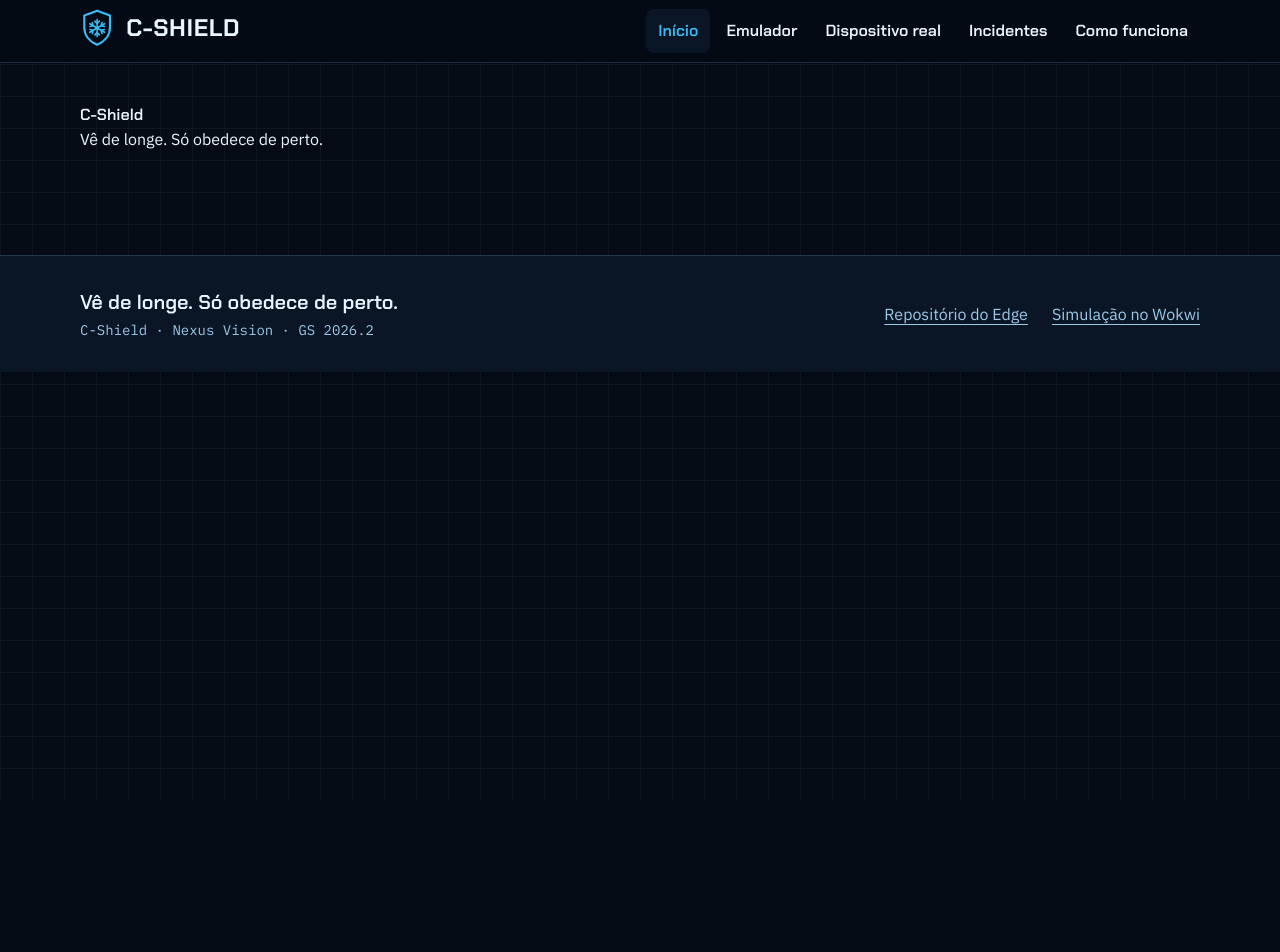
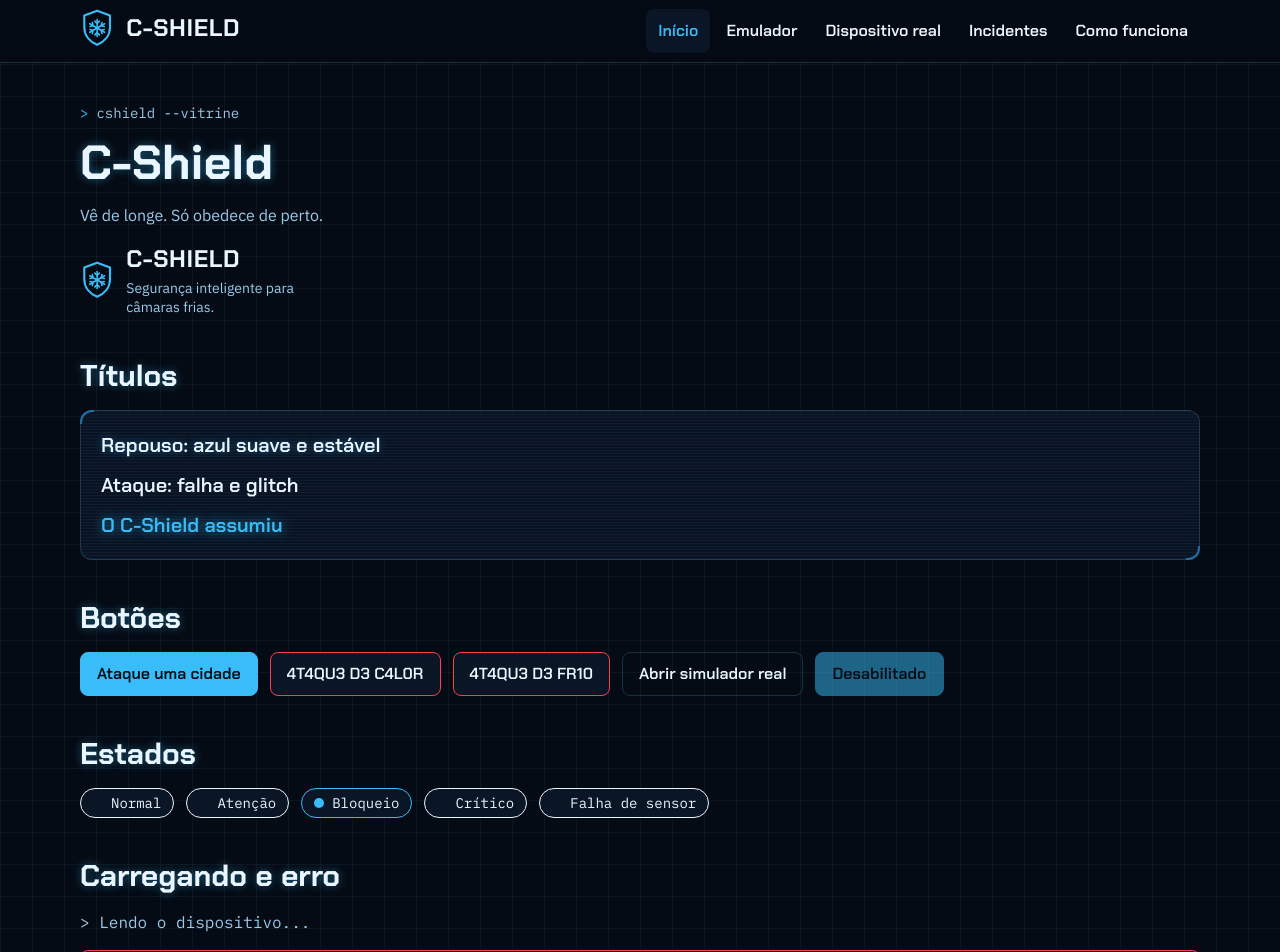
Before and after one commit to NexusDev-Team/WebFront-GS, a React (Vite) app: page / in a window 1280 px wide. Shown: the top 952 px of the page. Before the commit the page ends 800 px from the top, so only its background shows below. Built offline with nearby package versions, Linux system fonts and the light colour scheme.

Commit message:
feat(ui): mostra a vitrine provisoria dos componentes

```diff
--- a/src/pages/Inicio.jsx
+++ b/src/pages/Inicio.jsx
@@ -9,12 +9,66 @@
  *   Nicolas Cinel — RM572940
  */
 
-// Página Inicio (provisória, T6).
+// Página inicial PROVISÓRIA (T7): vitrine dos componentes de ui/ com os tokens.
+// O scrollytelling de verdade entra no T18.
+import BotaoLed from '../components/ui/BotaoLed.jsx'
+import Carregando from '../components/ui/Carregando.jsx'
+import ErroMensagem from '../components/ui/ErroMensagem.jsx'
+import Logo from '../components/ui/Logo.jsx'
+import PainelVidro from '../components/ui/PainelVidro.jsx'
+import PromptTerminal from '../components/ui/PromptTerminal.jsx'
+import StatusBadge from '../components/ui/StatusBadge.jsx'
+import TituloLed from '../components/ui/TituloLed.jsx'
+
+const ESTADOS = ['NORMAL', 'ATENCAO', 'BLOQUEIO', 'CRITICO', 'FALHA_SENSOR']
+
 export default function Inicio() {
   return (
-    <section>
-      <h1>C-Shield</h1>
-      <p>Vê de longe. Só obedece de perto.</p>
-    </section>
+    <div className="flex flex-col gap-10">
+      <section className="flex flex-col gap-4">
+        <PromptTerminal cursor>cshield --vitrine</PromptTerminal>
+        <TituloLed nivel={1}>C-Shield</TituloLed>
+        <p className="max-w-prose text-gelo-300">Vê de longe. Só obedece de perto.</p>
+        <Logo variante="completa" />
+      </section>
+
+      <section className="flex flex-col gap-4">
+        <TituloLed nivel={2}>Títulos</TituloLed>
+        <PainelVidro scanlines className="flex flex-col gap-3 p-5">
+          <TituloLed nivel={3} variante="repouso">Repouso: azul suave e estável</TituloLed>
+          <TituloLed nivel={3} variante="ataque">Ataque: falha e glitch</TituloLed>
+          <TituloLed nivel={3} variante="assumiu">O C-Shield assumiu</TituloLed>
+        </PainelVidro>
+      </section>
+
+      <section className="flex flex-col gap-4">
+        <TituloLed nivel={2}>Botões</TituloLed>
+        <div className="flex flex-wrap gap-3">
+          <BotaoLed variante="primario">Ataque uma cidade</BotaoLed>
+          <BotaoLed variante="ataque" ariaLabel="Ataque de calor">4T4QU3 D3 C4L0R</BotaoLed>
+          <BotaoLed variante="ataque" ariaLabel="Ataque de frio">4T4QU3 D3 FR10</BotaoLed>
+          <BotaoLed variante="fantasma">Abrir simulador real</BotaoLed>
+          <BotaoLed variante="primario" disabled>Desabilitado</BotaoLed>
+        </div>
+      </section>
+
+      <section className="flex flex-col gap-4">
+        <TituloLed nivel={2}>Estados</TituloLed>
+        <div className="flex flex-wrap gap-3">
+          {ESTADOS.map((estado) => (
+            <StatusBadge key={estado} estado={estado} />
+          ))}
+        </div>
+      </section>
+
+      <section className="flex flex-col gap-4">
+        <TituloLed nivel={2}>Carregando e erro</TituloLed>
+        <Carregando texto="Lendo o dispositivo..." />
+        <ErroMensagem
+          mensagem="Não foi possível ler o dispositivo. Confira a conexão e tente de novo."
+          aoTentarDeNovo={() => {}}
+        />
+      </section>
+    </div>
   )
 }
```
